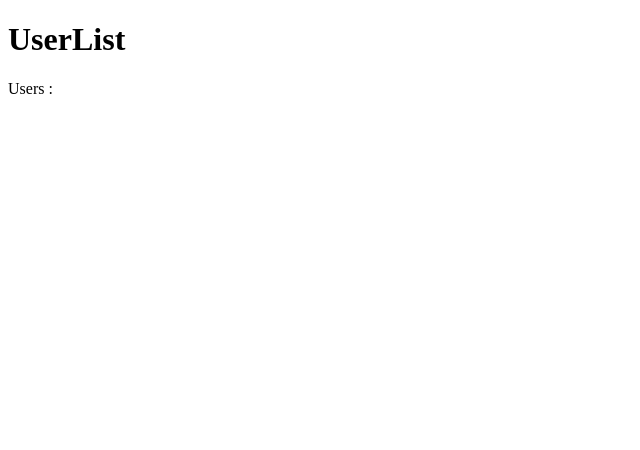
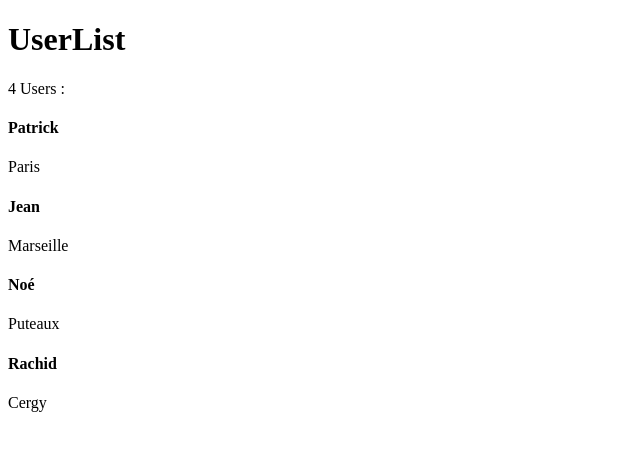
Before and after one commit to ndjerrou/communication-and-events, a JavaScript app: page / in a window 1280 px wide. Shown: the top 450 px of the page, without its empty margins (0-640 px from the left). Built offline with nearby package versions, Linux system fonts and the light colour scheme.

Commit message:
correction exo destructuring

```diff
--- a/src/components/UserList.js
+++ b/src/components/UserList.js
@@ -1,12 +1,14 @@
-const UserList = props => {
-  console.log(props);
-
-  // Exo : display on the screen infos about the user
-
+const UserList = ({ users, length }) => {
   return (
     <>
       <h1>UserList</h1>
-      <p>Users : </p>
+      <p>{length} Users : </p>
+      {users.map(({ id, name, city }) => (
+        <div key={id}>
+          <h4>{name}</h4>
+          <p>{city}</p>
+        </div>
+      ))}
     </>
   );
 };
```
